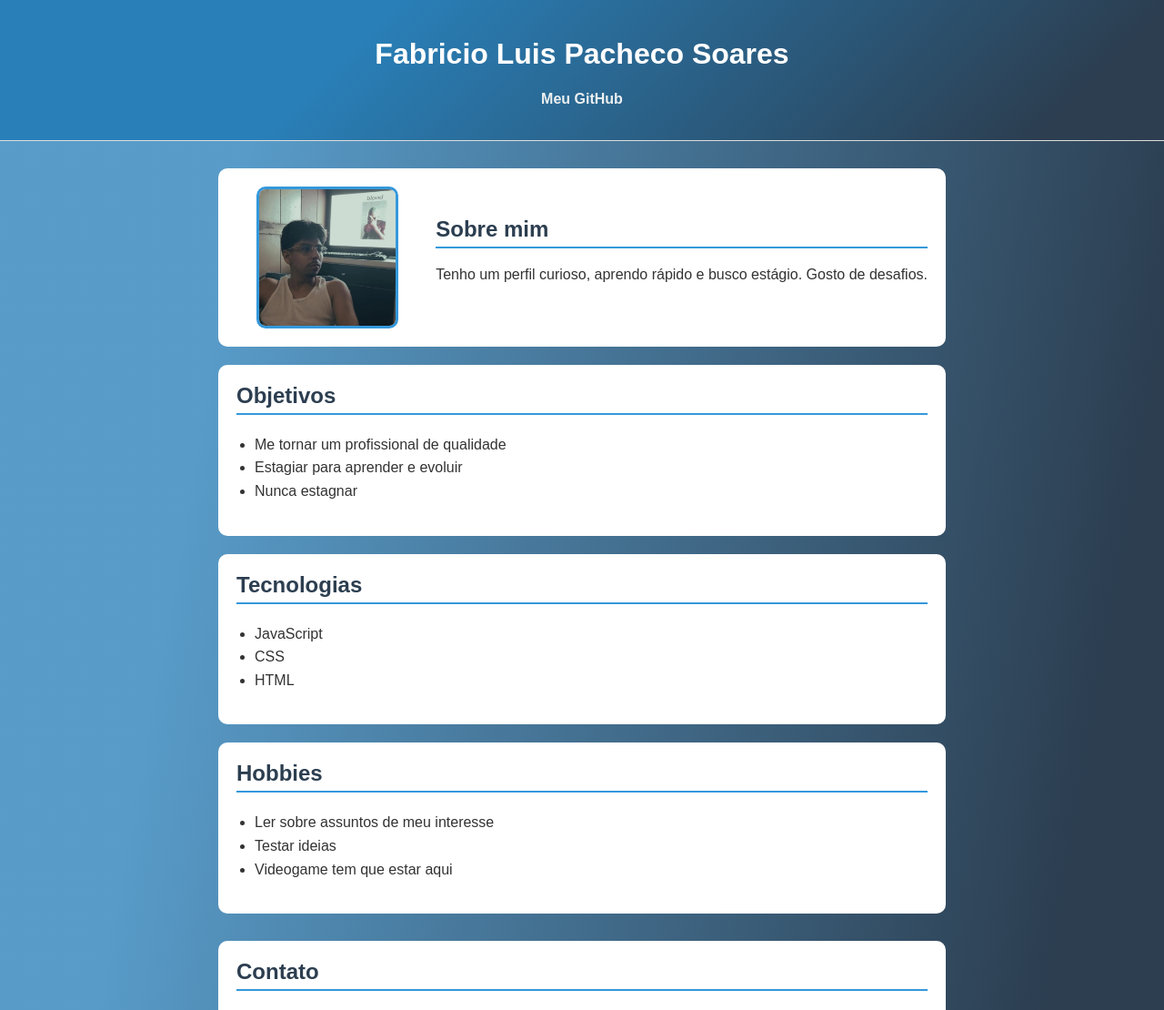
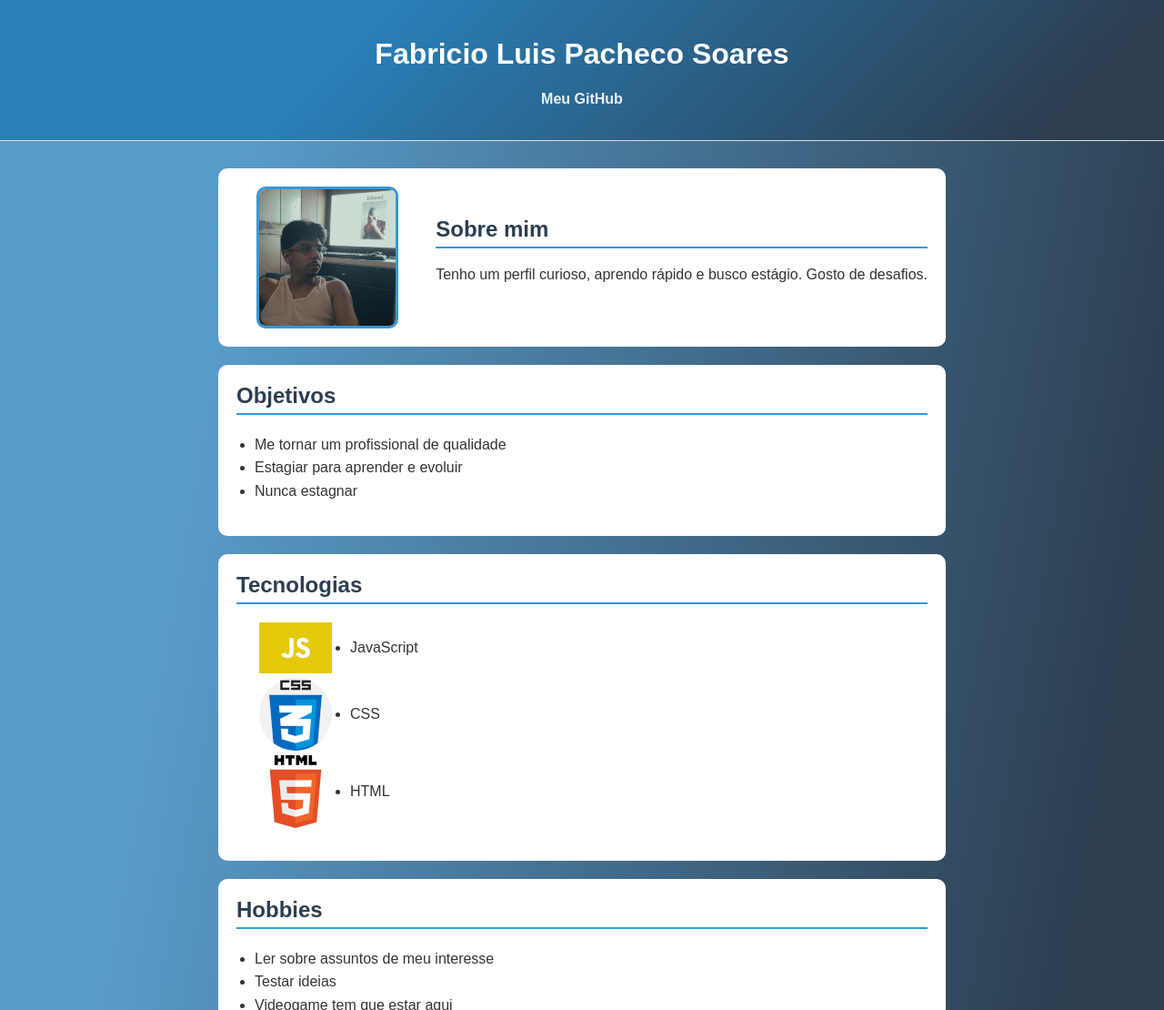
Before and after one commit to fabriciopacheco-sec/pagina-pessoal-html, a plain HTML site: page index.html in a window 1280 px wide. Shown: the top 1110 px of the page at 91% size. Drawn offline with Linux system fonts and the light colour scheme.

Commit message:
adicionando icones

```diff
--- a/sobre-mim.html
+++ b/index.html
@@ -19,7 +19,7 @@
 
     <main>
         <section class="sobre">
-            <img src="pfpprofissional.jpeg" alt="Minha foto profissional">
+            <img class="pfp" src="pfpprofissional.jpeg" alt="Minha foto profissional">
 
             <div>
                 <h2>Sobre mim</h2>
@@ -41,9 +41,19 @@
         <section>
             <h2>Tecnologias</h2>
             <ul>
-                <li>JavaScript</li>
-                <li>CSS</li>
-                <li>HTML</li>
+
+                <div class="jsicon">
+                    <img src="javascripticon80.png" alt="Ícone do JavaScript">
+                    <li>JavaScript</li>
+                </div>
+                <div class="iconcss">
+                    <img src="cssicon80.png" alt="Ícone do CSS">
+                    <li>CSS</li>
+                </div>
+                <div class="htmlicon">
+                    <img src="iconhtml80.png" alt="Ícone do HTML">
+                    <li>HTML</li>
+                </div>
             </ul>
         </section>
 
--- a/style.css
+++ b/style.css
@@ -62,7 +62,7 @@ ul {
 }
 
 /* IMAGEM */
-img {
+.pfp {
     border: 3px solid #3498db;
     width: 150px;
     border-radius: 10px;
@@ -239,3 +239,29 @@ footer {
         max-width: 800px;
     }
 }
+
+.jsicon {
+    display: flex;
+    flex-direction: row;
+    gap: 20px;
+    align-items: center;
+    margin: 5px;
+}
+
+.iconcss {
+    display: flex;
+    flex-direction: row;
+    gap: 20px;
+    align-items: center;
+    margin: 5px;
+
+}
+
+.htmlicon {
+    display: flex;
+    flex-direction: row;
+    gap: 20px;
+    align-items: center;
+    margin: 5px;
+
+}
```
Also changed, not shown: cssicon80.png (added), iconhtml80.png (added), javascripticon80.png (added).
